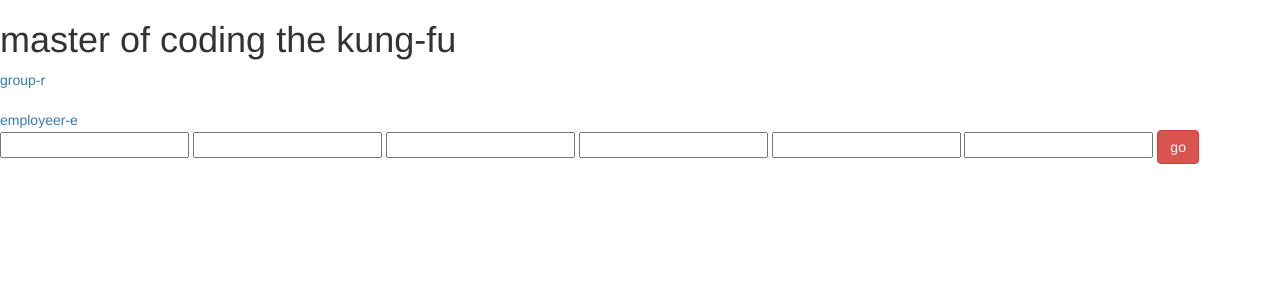
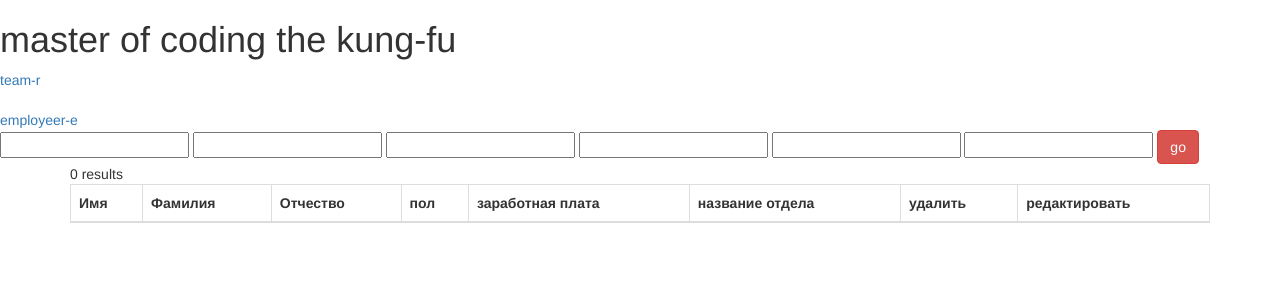
Before and after one commit to EgorAldebaran/tech-task, a PHP site: page / in a window 1280 px wide. Shown: the top 300 px of the page. Run offline with PHP 8.4, Linux system fonts and the light colour scheme; data that the repository does not hold is empty; some libraries are stand-ins or nearby versions.

```diff
--- a/fetch_all.php
+++ b/fetch_all.php
@@ -7,8 +7,8 @@ $result = $conn->query($sql);
 
 if ($result->num_rows > 0) {
     while($row = $result->fetch_assoc())     {
-        echo "<tr><td>".$row['name']. "</td><td>".$row['surname']. "</td><td>".$row['lastname']. "</td><td>".$row['sex']. "</td><td>".$row['wage']. "</td><td>".$row['group']. "</td>";
-        echo '<td><a href="group.php?id='.$row['id'].'"><button type="submit" class="btn btn-danger">delete</a></button>';
+        echo "<tr><td>".$row['name']. "</td><td>".$row['surname']. "</td><td>".$row['lastname']. "</td><td>".$row['sex']. "</td><td>".$row['wage']. "</td><td>".$row['team']. "</td>";
+        echo '<td><a href="team.php?id='.$row['id'].'"><button type="submit" class="btn btn-danger">delete</a></button>';
         echo '<td><a href="edit.php?id='.$row['id'].'"><button type="submit" class="btn btn-primary">edit</a></button></td></tr>';
                    }
 }
--- a/function.js
+++ b/function.js
@@ -8,7 +8,7 @@ $(document).ready(function() {
         let lastname = $("#lastname").val()
         let sex = $("#sex").val()
         let wage = $("#wage").val()
-        let group = $("#group").val()
+        let team = $("#team").val()
 
         $.ajax(
             {
@@ -21,7 +21,7 @@ $(document).ready(function() {
                     lastname:lastname,
                     sex:sex,
                     wage:wage,
-                    group:group
+                    team:team
                 },
                 success:function(data) {
                     console.log("success")
--- a/index.php
+++ b/index.php
@@ -15,7 +15,7 @@
     </head>
     <body>
         <h1>master of coding the kung-fu</h1>
-        <a href="group.php">group-r</a><br/><br/>
+        <a href="team.php">team-r</a><br/><br/>
         <a href="employeer.php">employeer-e</a>
         <form>
             <input type="text" id="name">
@@ -23,9 +23,27 @@
             <input type="text" id="lastname">
             <input type="text" id="sex">
             <input type="text" id="wage">
-            <input type="text" id="group">
+            <input type="text" id="team">
             <button type="button" class="btn btn-danger" id="go">go</button>
         </form>
-        <?php /* include('fetch_all.php')*/;?>
+        <div class="container">
+            <table class="table table-bordered">
+                <thead>
+                    <tr>
+                        <th>Имя</th>
+                        <th>Фамилия</th>
+                        <th>Отчество</th>
+                        <th>пол</th>
+                        <th>заработная плата</th>
+                        <th>название отдела</th>
+                        <th>удалить</th>
+                        <th>редактировать</th>
+                    </tr>
+                </thead>
+                <tbody>
+                    <?php  include('fetch_all.php');?>
+                </tbody>
+            </table>
+        </div>
     </body>
 </html>
--- a/insert.php
+++ b/insert.php
@@ -2,7 +2,7 @@
 
 include('connect.php');
 
-$sql = "insert into employeer values ('0', 'queen', 'diamonds', 'lisper', 'man', 101, 'manager');";
+$sql = "insert into employeer (name, surname, lastname, sex, wage, team) values('$name', '$surname', '$lastname', '$sex', $wage, '$team')";
 
 if ($conn->multi_query($sql) === TRUE) {
     echo '<script>console.log("new records created successfully")</script>';
--- a/model.php
+++ b/model.php
@@ -5,8 +5,7 @@ $surname = htmlentities(trim($_POST['surname']));
 $lastname = htmlentities(trim($_POST['lastname']));
 $sex = htmlentities(trim($_POST['sex']));
 $wage = htmlentities($_POST['wage']);
-$group = htmlentities(trim($_POST['group']));
+$team = $_POST['team'];
+
 
 include('insert.php');
-
-echo 'test';
--- a/source.sql
+++ b/source.sql
@@ -9,7 +9,7 @@ CREATE TABLE `employeer` (
   `lastname` varchar(255) NOT NULL,
   `sex` varchar(255) NOT NULL,
   `wage` int(255) NOT NULL,
-  `group` varchar(255) NOT NULL
+  `team` varchar(255) NOT NULL
 ) ENGINE=InnoDB DEFAULT CHARSET=latin1;
 
 
```
Also changed, not shown: group.php (deleted, +0 -40 lines), 9 other files.
